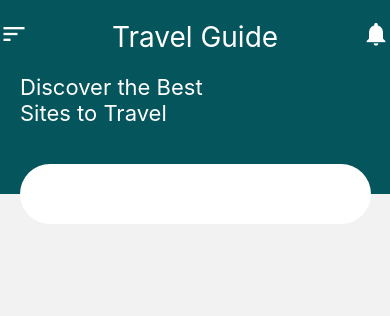
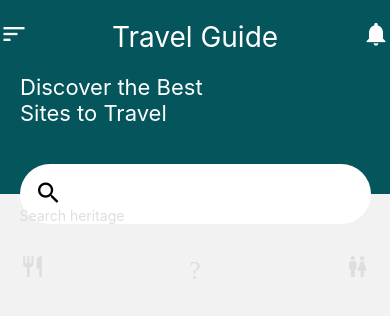
Before and after one commit to Suprim-Shakya/TravelApp, a React Native app in the folder TravelApp/: screen /HomeScreen in a window 390 px wide. Shown: the top 316 px of the page. Built offline with nearby package versions, Linux system fonts and the light colour scheme.

Commit message:
added categories

```diff
--- a/TravelApp/src/views/screens/HomeScreen.js
+++ b/TravelApp/src/views/screens/HomeScreen.js
@@ -2,9 +2,25 @@ import { SafeAreaView, StatusBar, StyleSheet, Text, View } from 'react-native';
 import COLORS from '../../consts/colors';
 import React from 'react';
 import Icon from 'react-native-vector-icons/MaterialIcons';
-import { ScrollView } from 'react-native-gesture-handler';
+import { ScrollView, TextInput } from 'react-native-gesture-handler';
 
 const HomeScreen = ({navigation}) => {
+  const categoryIcon = [
+    <Icon name="restaurant" size={25} color={COLORS.grey} />,
+    <Icon name="flights_and_hotels" size={25} color={COLORS.grey} />,
+    <Icon name="wc" size={25} color={COLORS.grey} />,
+  ]
+
+  const ListCategories = () => {
+    return <View style={styles.categoryContainer}>
+      {categoryIcon.map((icon, index) => (
+        <View key={index}> {icon} </View>
+      )
+
+      )}
+    </View>
+  }
+
   return (
     <SafeAreaView style={{flex:1}}>
       <StatusBar translucent={false} backgroundColor={COLORS.primary} />
@@ -15,13 +31,19 @@ const HomeScreen = ({navigation}) => {
     </View>
     <ScrollView showsVerticalScrollIndicator={false}>
       <View style={{backgroundColor : COLORS.primary, height: 120}}>
-      <View>
-      <Text style={styles.text}>Discover the Best</Text>
-        <Text style={styles.text}>Sites to Travel</Text>
-        <View style={styles.inputcontainer}></View>
+        <View>
+          <Text style={styles.text}>Discover the Best</Text>
+          <Text style={styles.text}>Sites to Travel</Text>
+            <View style={styles.inputcontainer}>
+            <Icon name="search" size={28} style={styles.icons}/>
+            <TextInput placeholder='Search heritage' style={{color: COLORS.grey}}/>
+            </View>
         </View>
 
       </View>
+      <ListCategories>
+
+      </ListCategories>
     </ScrollView>
     </SafeAreaView>
   )
@@ -53,5 +75,15 @@ const styles = StyleSheet.create({
     position: 'absolute',
     top: 90,
     alignSelf: 'center',
+  },
+  icons:{
+    marginTop: 15,
+    marginHorizontal: 15,
+  },
+  categoryContainer:{
+    marginTop: 60,
+    marginHorizontal: 20,
+    flexDirection: "row",
+    justifyContent: "space-between",
   }
 })
```
